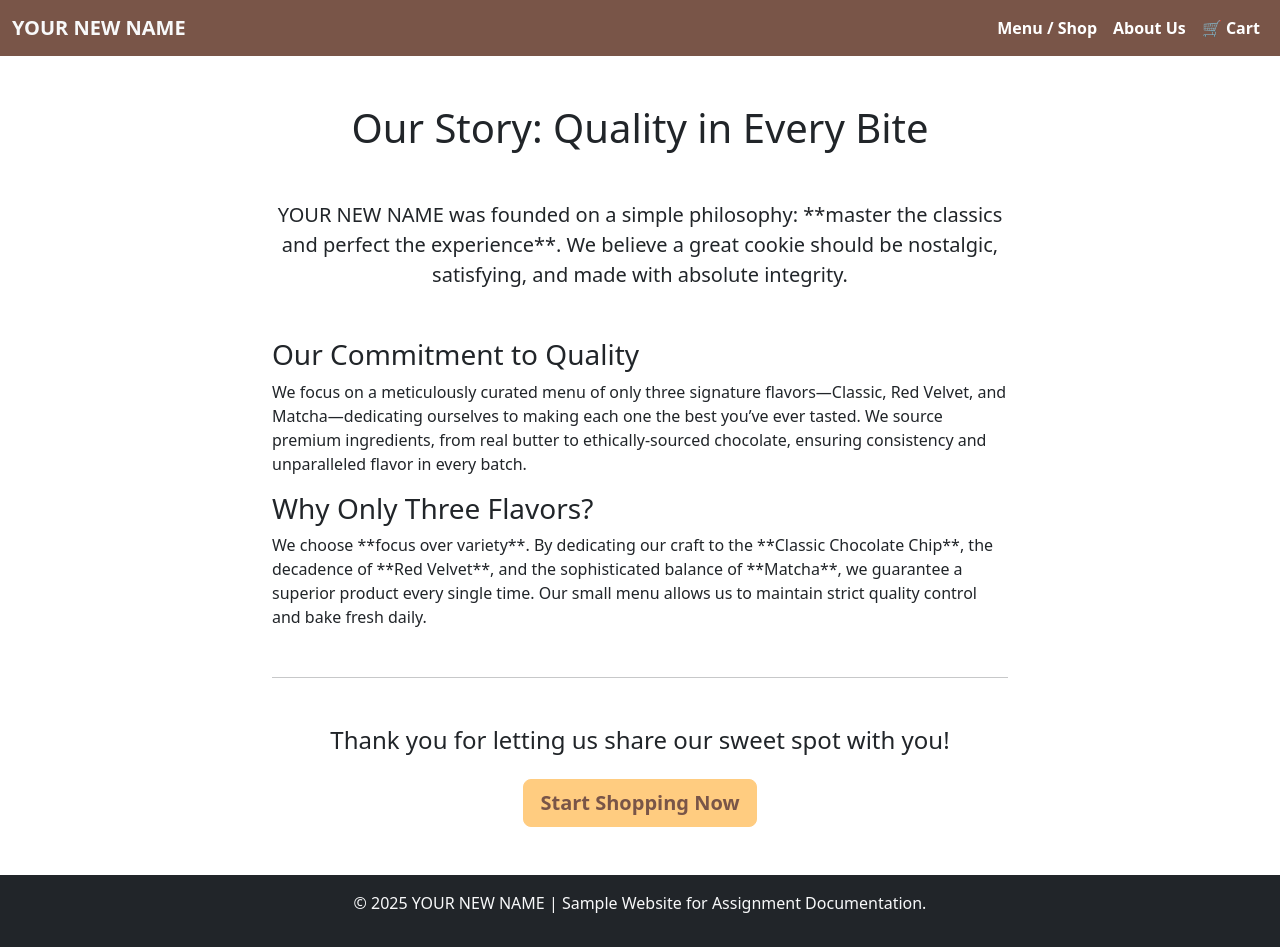
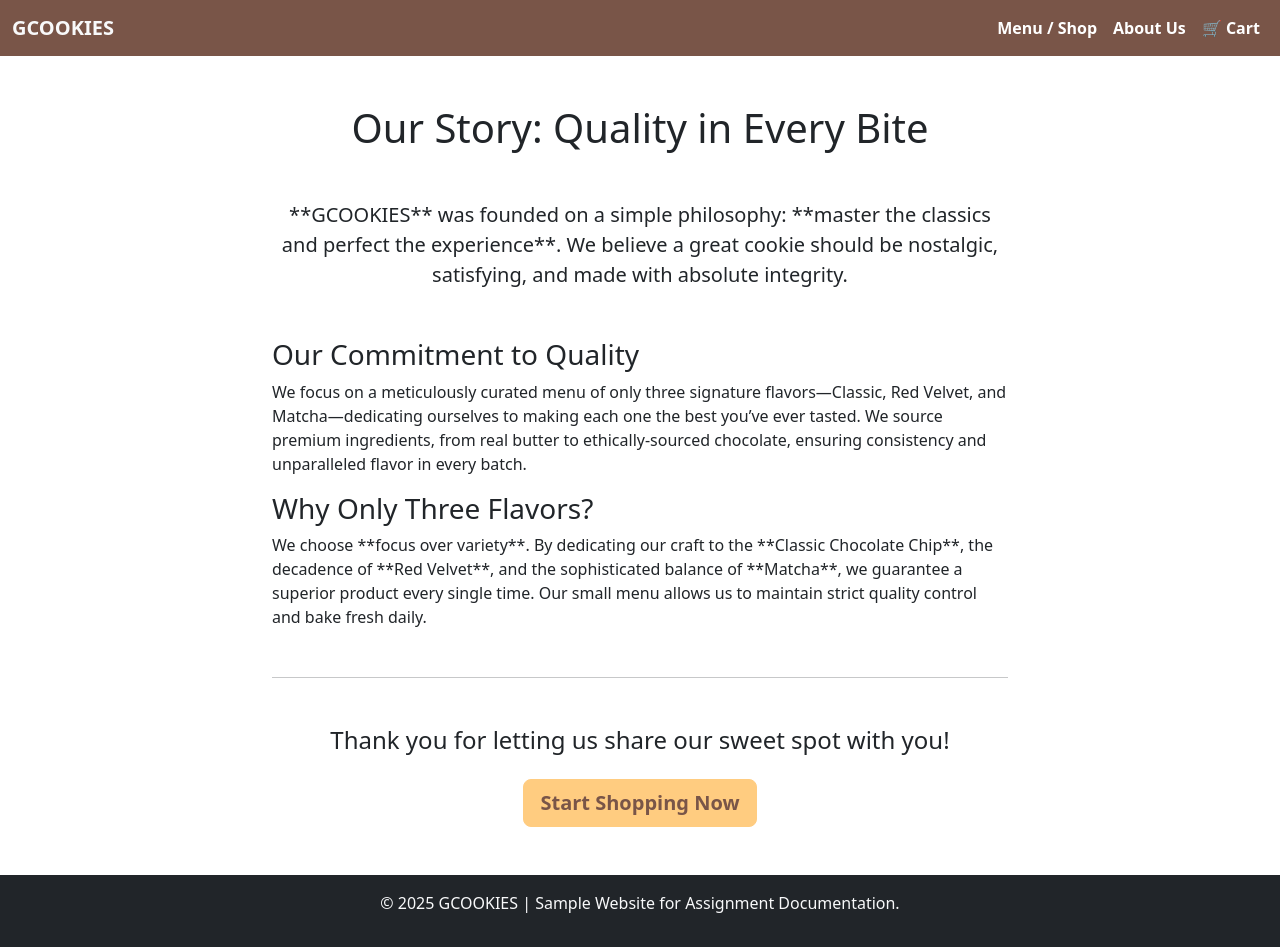
Before and after one commit to mavin3333/GCOOKIES, a plain HTML site: page about.html in a window 1280 px wide. Drawn offline with nearby package versions, Linux system fonts and the light colour scheme.

Commit message:
about.html

```diff
--- a/about.html
+++ b/about.html
@@ -3,14 +3,14 @@
 <head>
     <meta charset="UTF-8">
     <meta name="viewport" content="width=device-width, initial-scale=1.0">
-    <title>About Us | YOUR NEW NAME</title>
+    <title>About Us | GCOOKIES</title>
     <link href="https://cdn.jsdelivr.net/npm/bootstrap@5.3.3/dist/css/bootstrap.min.css" rel="stylesheet">
     <link rel="stylesheet" href="style.css">
 </head>
 <body>
     <nav class="navbar navbar-expand-lg sticky-top custom-nav">
         <div class="container-fluid">
-            <a class="navbar-brand text-light fw-bold" href="index.html">YOUR NEW NAME</a>
+            <a class="navbar-brand text-light fw-bold" href="index.html">GCOOKIES</a>
             <button class="navbar-toggler" type="button" data-bs-toggle="collapse" data-bs-target="#navbarNav" aria-controls="navbarNav" aria-expanded="false" aria-label="Toggle navigation">
                 <span class="navbar-toggler-icon"></span>
             </button>
@@ -30,7 +30,7 @@
         <div class="row justify-content-center">
             <div class="col-md-8">
                 <p class="lead text-center mb-5">
-                    YOUR NEW NAME was founded on a simple philosophy: **master the classics and perfect the experience**. We believe a great cookie should be nostalgic, satisfying, and made with absolute integrity.
+                    **GCOOKIES** was founded on a simple philosophy: **master the classics and perfect the experience**. We believe a great cookie should be nostalgic, satisfying, and made with absolute integrity.
                 </p>
 
                 <h3>Our Commitment to Quality</h3>
@@ -50,7 +50,7 @@
     </section>
 
     <footer class="bg-dark text-light text-center py-3">
-        <p>&copy; 2025 YOUR NEW NAME | Sample Website for Assignment Documentation.</p>
+        <p>&copy; 2025 GCOOKIES | Sample Website for Assignment Documentation.</p>
     </footer>
     <script src="https://cdn.jsdelivr.net/npm/bootstrap@5.3.3/dist/js/bootstrap.bundle.min.js"></script>
 </body>
```
